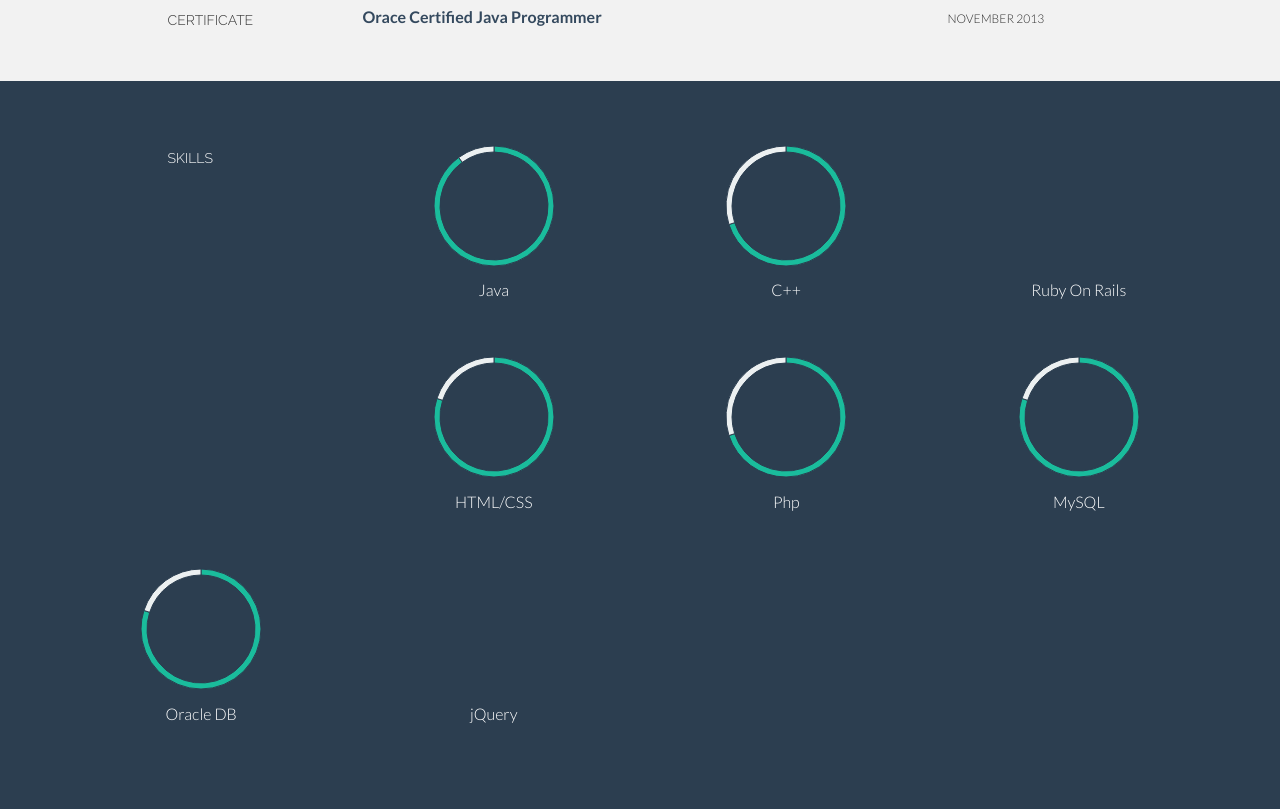
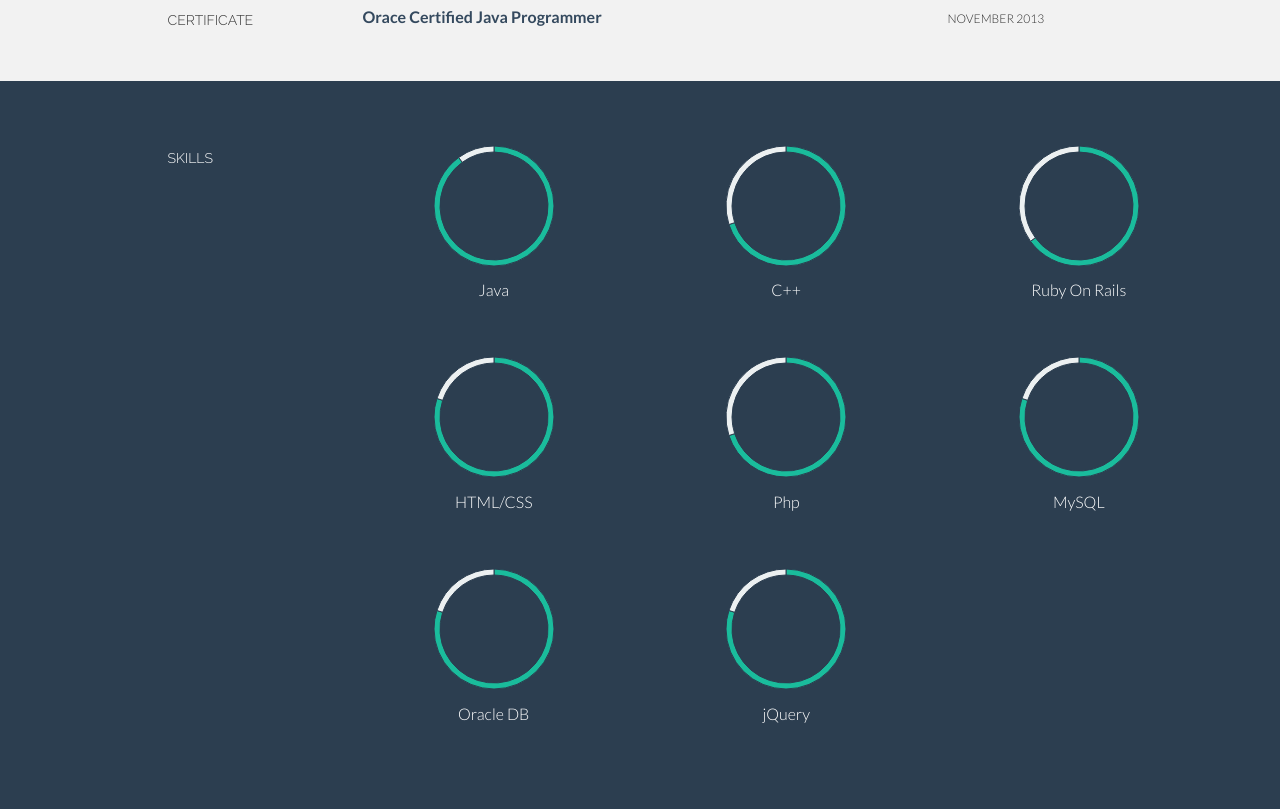
Before and after one commit to cbaruah/cbaruah.github.io, a plain HTML site: page index.html in a window 1280 px wide. Shown: the part 1571-2380 px from the top of the page. Drawn offline with Linux system fonts and the light colour scheme.

Commit message:
Skills update

```diff
--- a/index.html
+++ b/index.html
@@ -219,7 +219,7 @@
 										color : "#ecf0f1"
 									}
 								];
-								var myDoughnut = new Chart(document.getElementById("rubyonrails ").getContext("2d")).Doughnut(doughnutData);
+								var myDoughnut = new Chart(document.getElementById("rubyonrails").getContext("2d")).Doughnut(doughnutData);
 						</script>
 					</div>
 
@@ -277,7 +277,7 @@
 								var myDoughnut = new Chart(document.getElementById("mysql").getContext("2d")).Doughnut(doughnutData);
 						</script>
 					</div>
-					<div class="col-lg-3 centered">
+					<div class="col-lg-3 col-lg-offset-3 centered">
 						<canvas id="oracledb" height="130" width="130"></canvas>
 						<p>Oracle DB</p>
 						<br>
@@ -302,18 +302,17 @@
 						<script>
 							var doughnutData = [
 									{
-										value: 60,
+										value: 80,
 										color:"#1abc9c"
 									},
 									{
-										value : 40,
+										value : 20,
 										color : "#ecf0f1"
 									}
 								];
-								var myDoughnut = new Chart(document.getElementById("jquer").getContext("2d")).Doughnut(doughnutData);
+								var myDoughnut = new Chart(document.getElementById("jquery").getContext("2d")).Doughnut(doughnutData);
 						</script>
 					</div>
-
 			</div><!--/.row -->
 			<br>
 		</div><!--/.container -->
```
